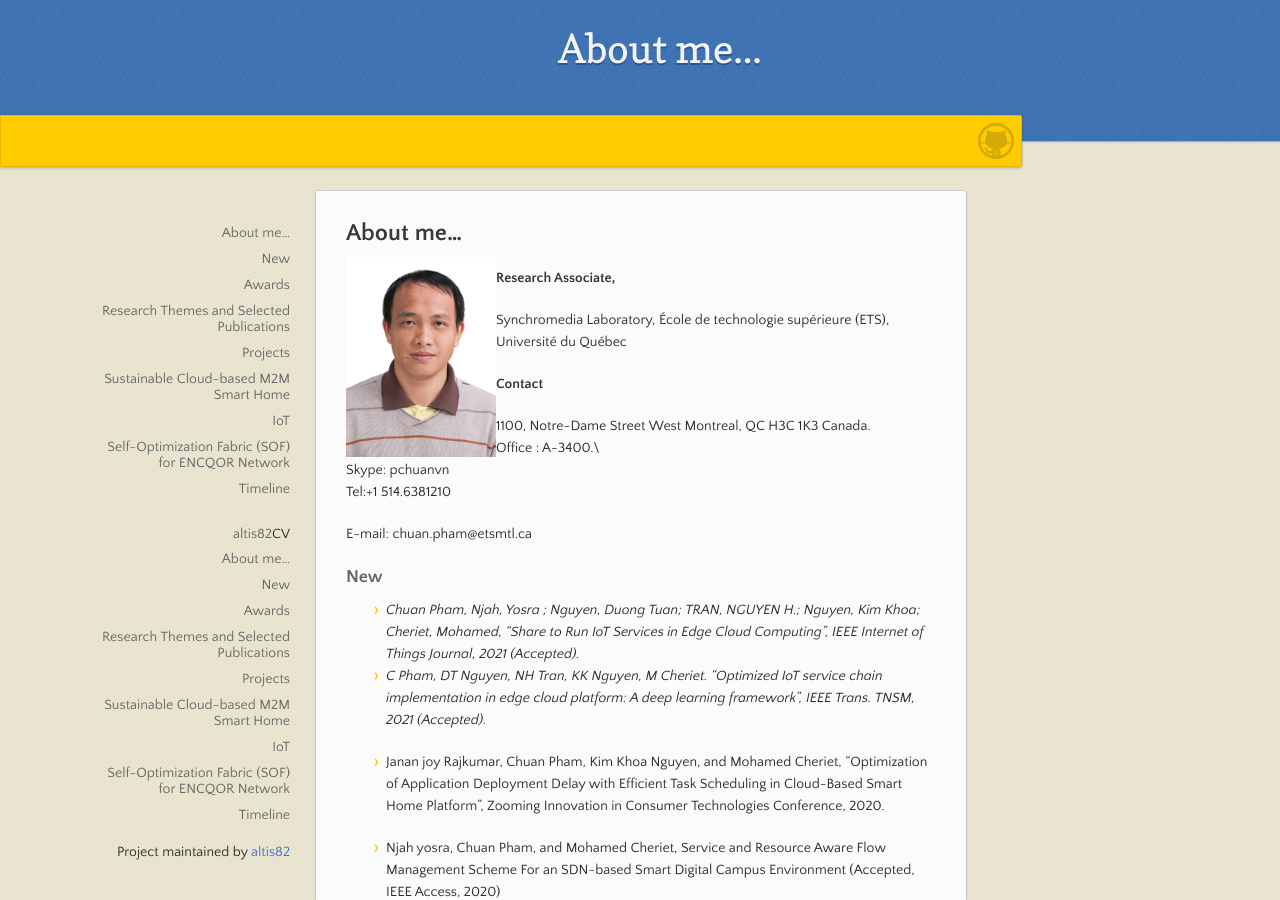
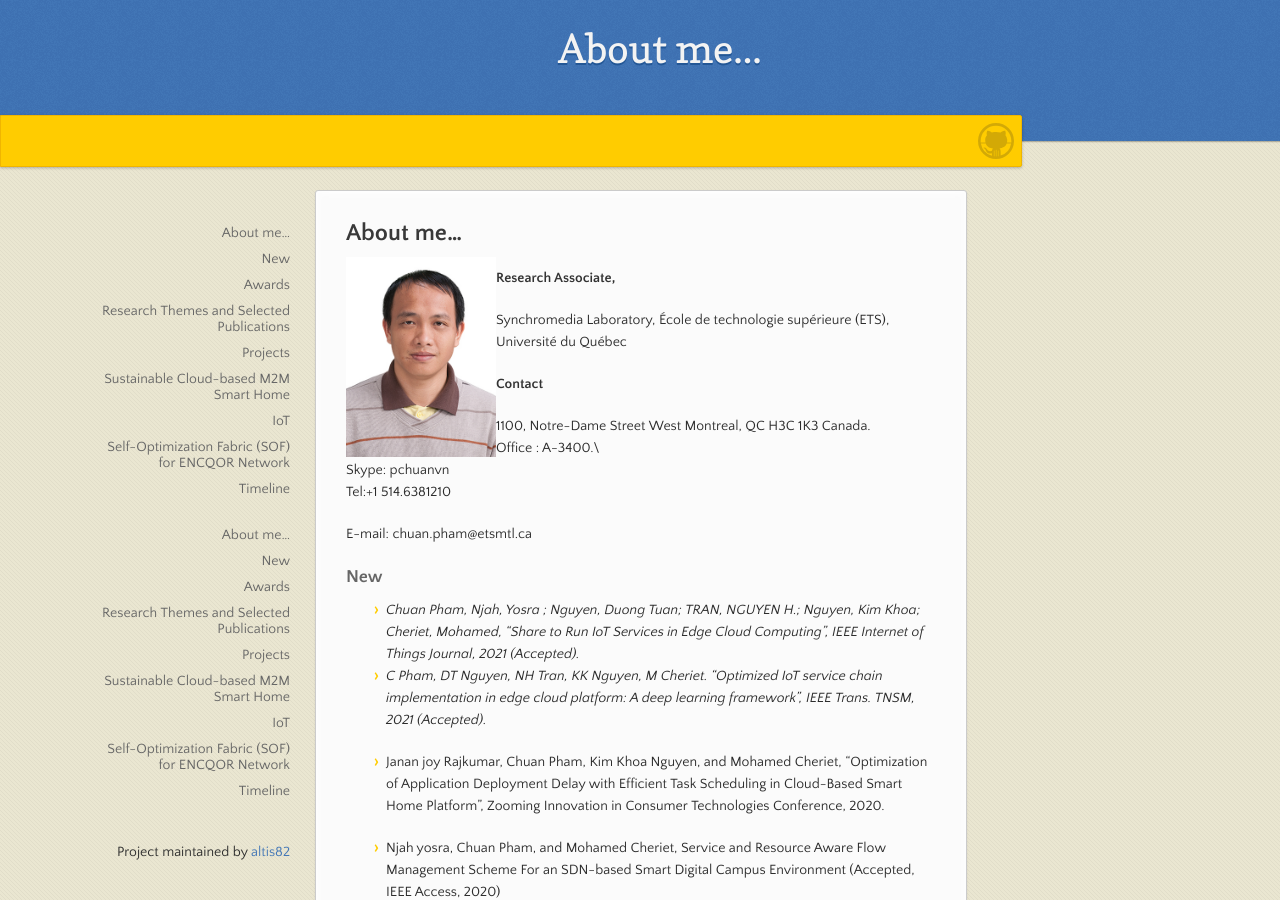
Before and after one commit to altis82/pchuanvn.github.io, a Jekyll site: the page built from index.md, in a window 1280 px wide and 900 px high. Built offline with Jekyll 4.4.1, drawn with Linux system fonts in a browser that asks for light colours; our own code applies the rules of GitHub Pages for plain Markdown files.

```diff
--- a/_layouts/default.html
+++ b/_layouts/default.html
@@ -31,7 +31,7 @@
     <div class="wrapper">
       <nav>
         <ul></ul>
-        <ul><a href="{{ '/files/CV.doc' }}">{{ site.github.owner_name }}</a>CV</ul>
+        <ul><a href="{{ '/files/CV.doc' }}">{{ CV }}</a></ul>
       </nav>
 
       <section>
```
